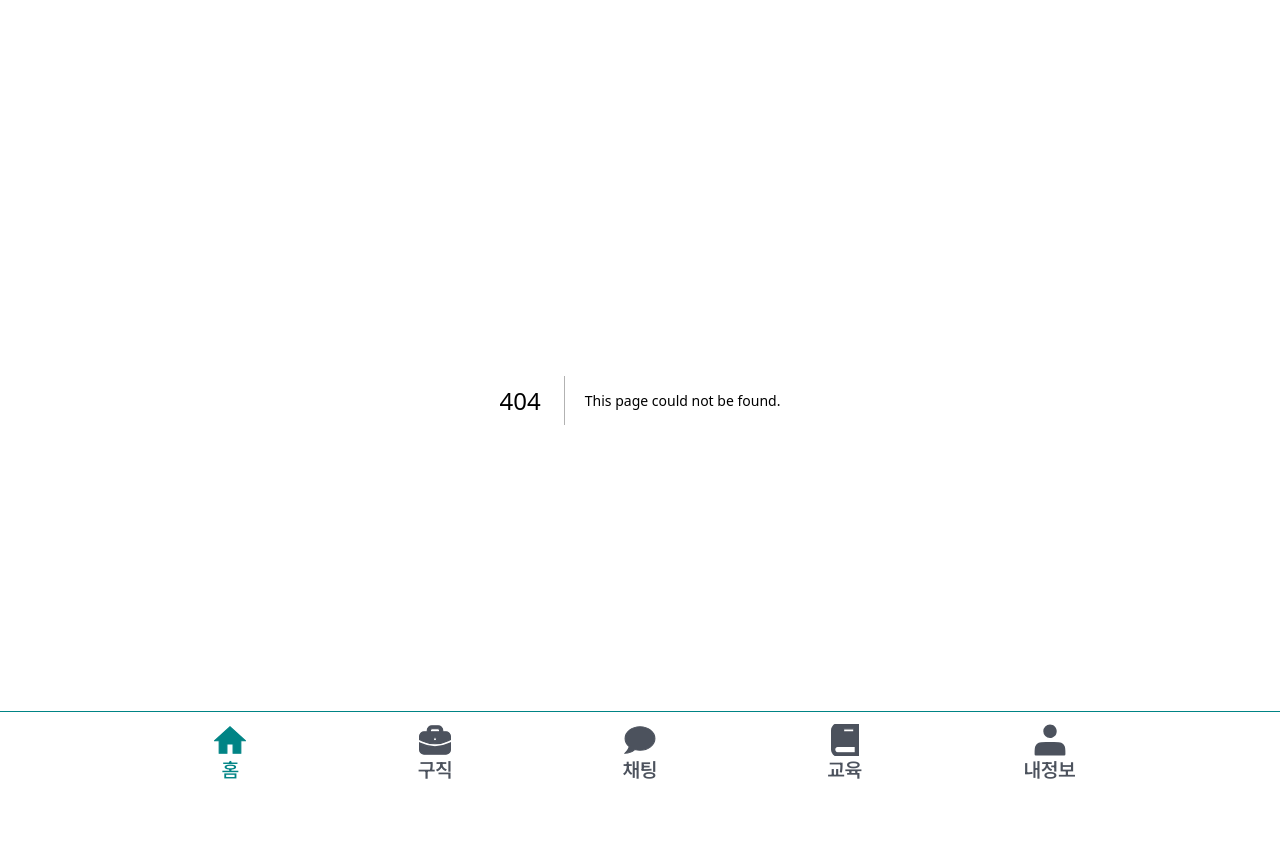
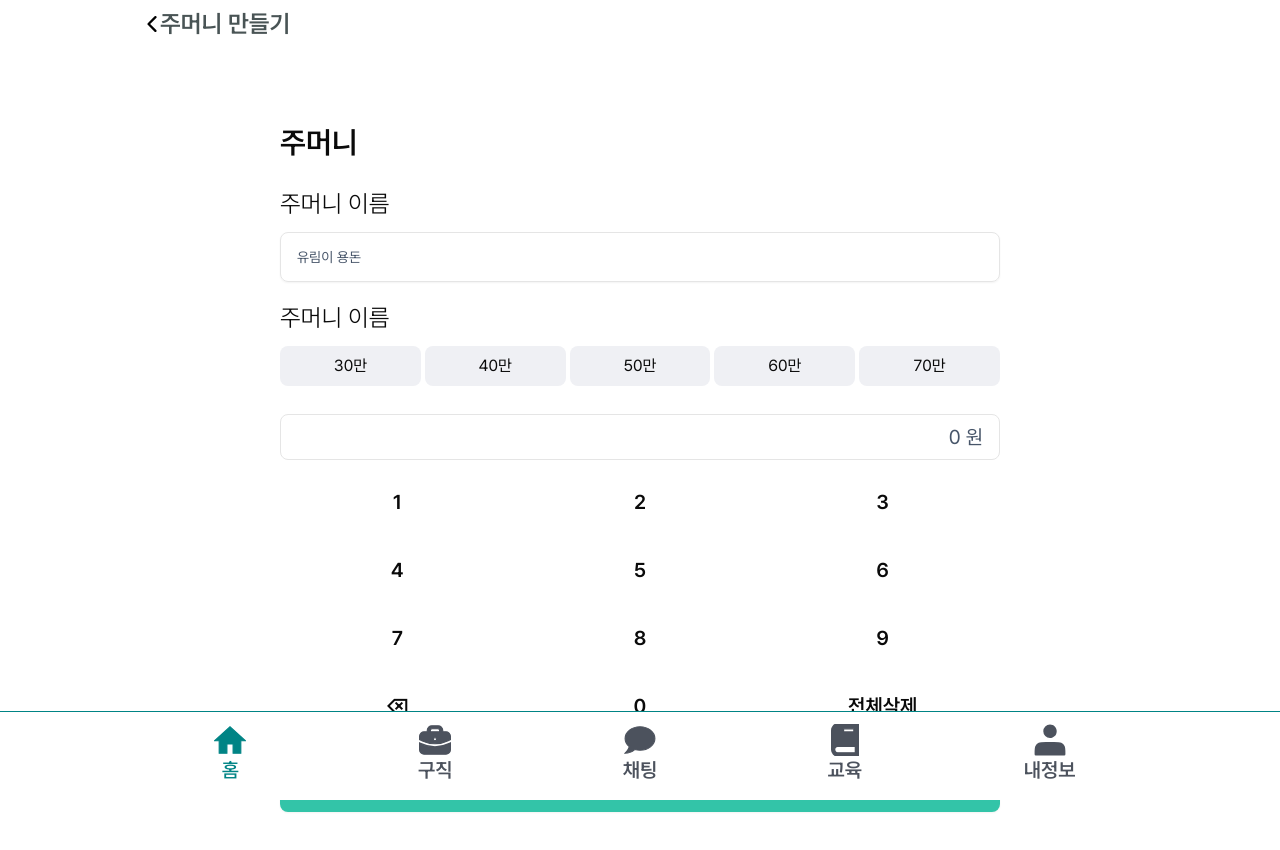
Before and after one commit to hana-harmoney/frontend, a Next.js app: page /home/pocket/new in a window 1280 px wide. Before the commit this address had no page. Shown: the top 850 px of the page. Built offline with nearby package versions, Linux system fonts and the light colour scheme.

Commit message:
[#23] feat: 주머니 만들기 페이지 퍼블리싱

```diff
--- /dev/null
+++ b/src/app/home/pocket/new/page.tsx
@@ -0,0 +1,83 @@
+'use client';
+import { CustomInput } from '@/components/common/customInput';
+import { useEffect, useState } from 'react';
+import { formatNumber } from '@/lib/utils';
+import { Button } from '@/components/ui/button';
+import Header from '@/components/common/header';
+import { InputWithIcon } from '@/components/common/inputWithIcon';
+import { NumericKeypad } from '@/components/home/NumericKeypad';
+
+const CreatePocketPage = () => {
+  const [pocketName, setPocketName] = useState('');
+  const [targetStr, setTargetStr] = useState('');
+  const gun = [
+    { text: '30만', value: 300000 },
+    { text: '40만', value: 400000 },
+    { text: '50만', value: 500000 },
+    { text: '60만', value: 600000 },
+    { text: '70만', value: 700000 },
+  ];
+  const displayTarget = `${targetStr === '' ? '0' : formatNumber(Number(targetStr))}`;
+  const increaseTarget = (value: number) => {
+    const current = targetStr === '' ? 0 : Number(targetStr);
+    const next = current + value;
+    setTargetStr(String(next));
+  };
+  const handleChangeTarget = (value: string) => {
+    const onlyDigits = value.replace(/\D+/g, '');
+    const normalized = onlyDigits.replace(/^0+(?=\d)/, '');
+    setTargetStr(normalized);
+  };
+
+  return (
+    <div className="flex flex-col gap-7 px-6">
+      <Header
+        title={'주머니 만들기'}
+        showBackButton={true}
+        centerTitle={false}
+      />
+
+      <h1 className="text-3xl font-semibold">주머니</h1>
+      <div className="flex flex-col gap-5">
+        <div className="flex flex-col gap-3">
+          <span className="text-2xl font-light">주머니 이름</span>
+          <CustomInput
+            placeholder="유림이 용돈"
+            value={pocketName}
+            onChange={(e) => setPocketName(e.target.value)}
+          />
+        </div>
+        <div className="flex flex-col gap-3">
+          <span className="text-2xl font-light">주머니 이름</span>
+          <div className="flex gap-1">
+            {gun.map((item, idx) => (
+              <div
+                key={idx}
+                className="flex-1 rounded-md bg-[#EFF0F4] px-3 py-2 text-center"
+                onClick={() => {
+                  increaseTarget(item.value);
+                }}
+              >
+                {item.text}
+              </div>
+            ))}
+          </div>
+        </div>
+        <NumericKeypad
+          value={targetStr}
+          onChange={(v) => setTargetStr(v)}
+          onSubmit={(v) => {
+            setTargetStr(v);
+          }}
+          maxLength={9}
+          shuffle={false}
+          showWonSuffix={true}
+          className="mt-2"
+        />
+        <Button className="py-7 text-xl font-semibold">작성 완료</Button>
+      </div>
+    </div>
+  );
+};
+
+export default CreatePocketPage;
--- /dev/null
+++ b/src/components/home/NumericKeypad.tsx
@@ -0,0 +1,97 @@
+import { useMemo, useState, useEffect } from 'react';
+import { formatNumber } from '@/lib/utils';
+
+type NumericKeypadProps = {
+  value?: string;
+  onChange?: (v: string) => void;
+  onSubmit?: (v: string) => void;
+  maxLength?: number;
+  shuffle?: boolean;
+  showWonSuffix?: boolean;
+  className?: string;
+};
+
+const digits = ['1', '2', '3', '4', '5', '6', '7', '8', '9', '0'];
+
+export const NumericKeypad: React.FC<NumericKeypadProps> = ({
+  value,
+  onChange,
+  maxLength = 9,
+  shuffle = false,
+  showWonSuffix = true,
+  className = '',
+}) => {
+  const [internal, setInternal] = useState<string>(value ?? '');
+
+  useEffect(() => {
+    if (value !== undefined && value !== internal) setInternal(value);
+  }, [value]);
+
+  const onlyDigits = (s: string) => s.replace(/\D+/g, '');
+  const stripLeadingZero = (s: string) => s.replace(/^0+(?=\d)/, '');
+
+  const setVal = (next: string) => {
+    const normalized = stripLeadingZero(onlyDigits(next)).slice(0, maxLength);
+    setInternal(normalized);
+    onChange?.(normalized);
+  };
+
+  const handleDigit = (d: string) => {
+    if (internal.length >= maxLength) return;
+    setVal(internal + d);
+  };
+
+  const handleBackspace = () => {
+    setVal(internal.slice(0, -1));
+  };
+
+  const handleClear = () => {
+    setVal('');
+  };
+
+  const keys = useMemo(() => {
+    if (!shuffle) return digits;
+    const arr = [...digits];
+    for (let i = arr.length - 1; i > 0; i--) {
+      const j = Math.floor(Math.random() * (i + 1));
+      [arr[i], arr[j]] = [arr[j], arr[i]];
+    }
+    return arr;
+  }, [shuffle, internal]); // 입력 때마다 섞이게 하려면 internal도 의존
+
+  const display =
+    internal === ''
+      ? showWonSuffix
+        ? '0 원'
+        : '0'
+      : showWonSuffix
+        ? `${formatNumber(Number(internal))} 원`
+        : formatNumber(Number(internal));
+
+  return (
+    <div className={`w-full ${className} `}>
+      <div className="text-gray mb-3 rounded-md border bg-white px-4 py-2 text-right text-xl">
+        {display}
+      </div>
+
+      <div className="grid grid-cols-3 gap-2 text-xl font-semibold">
+        {keys.slice(0, 9).map((k) => (
+          <button key={k} onClick={() => handleDigit(k)} className="py-4">
+            {k}
+          </button>
+        ))}
+
+        <button onClick={handleBackspace} className="py-4">
+          ⌫
+        </button>
+
+        <button onClick={() => handleDigit('0')} className="py-4">
+          0
+        </button>
+        <button onClick={handleClear} className="py-4">
+          전체삭제
+        </button>
+      </div>
+    </div>
+  );
+};
```
Also changed, not shown: src/assets/icons/plus.svg.
